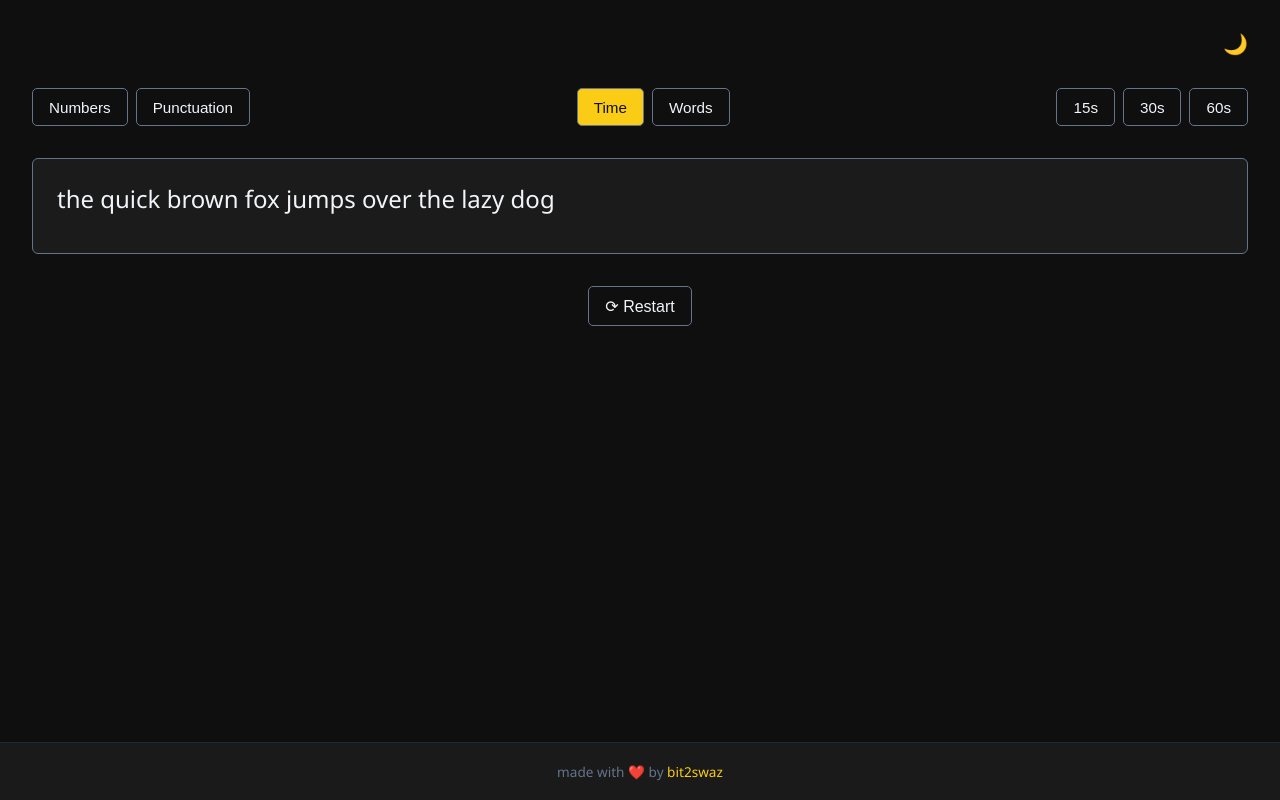
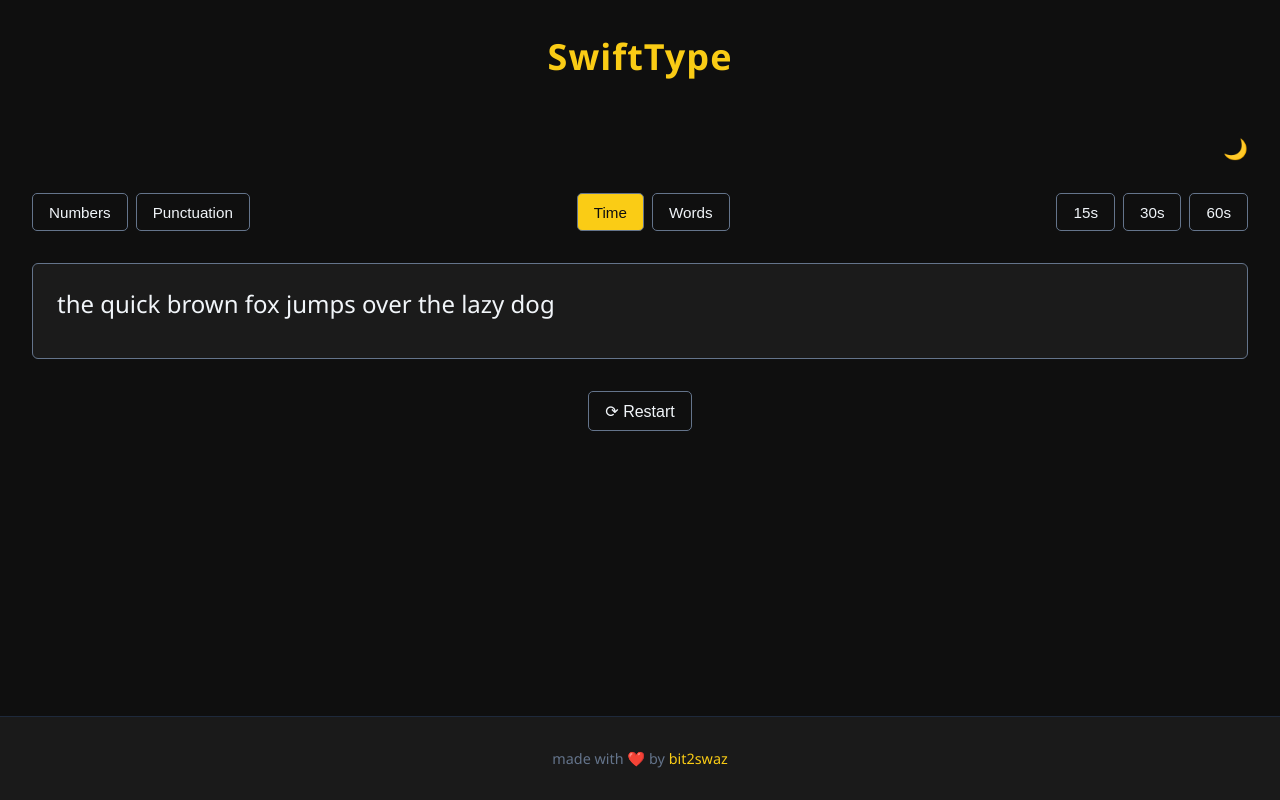
Before and after one commit to bit2swaz/swift-type, a plain HTML site: page index.html in a window 1280 px wide. Drawn offline with Linux system fonts and the light colour scheme.

Commit message:
Fixed bugs, updated

```diff
--- a/index.html
+++ b/index.html
@@ -8,6 +8,11 @@
 </head>
 <body class="dark">
   <div class="container">
+    <!-- Header -->
+    <header class="title-header">
+      SwiftType
+    </header>
+
     <!-- Theme Toggle -->
     <div class="theme-toggle">
       <button id="theme-toggle-btn">
--- a/styles.css
+++ b/styles.css
@@ -106,14 +106,25 @@ body {
   font-size: 1rem;
 }
 
+/* Title Header */
+.title-header {
+  font-size: 2.25rem;
+  font-weight: 700;
+  text-align: center;
+  color: var(--primary);
+  margin-bottom: 1.5rem;
+  letter-spacing: 1px;
+}
+
 /* Footer */
 footer {
   text-align: center;
-  padding: 1.2rem;
-  font-size: 0.85rem;
+  padding: 2rem 1rem; /* increased height */
+  font-size: 0.9rem;
   background-color: var(--secondary);
   border-top: 1px solid #1e293b;
   color: var(--accent);
+  margin-top: 2rem;
 }
 
 footer a.bit {
```
